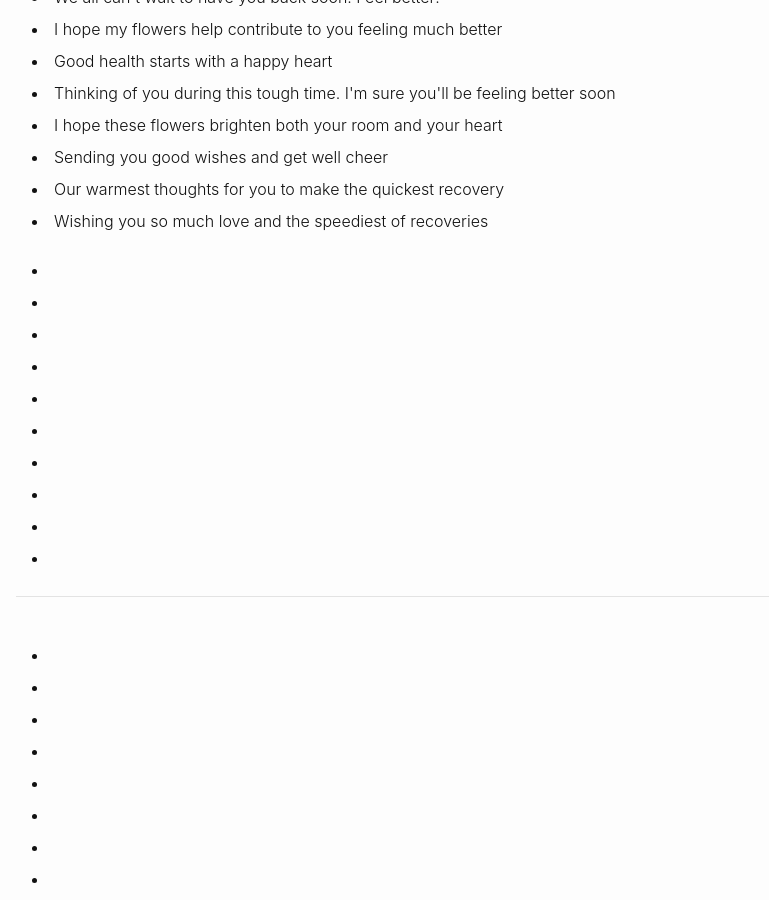
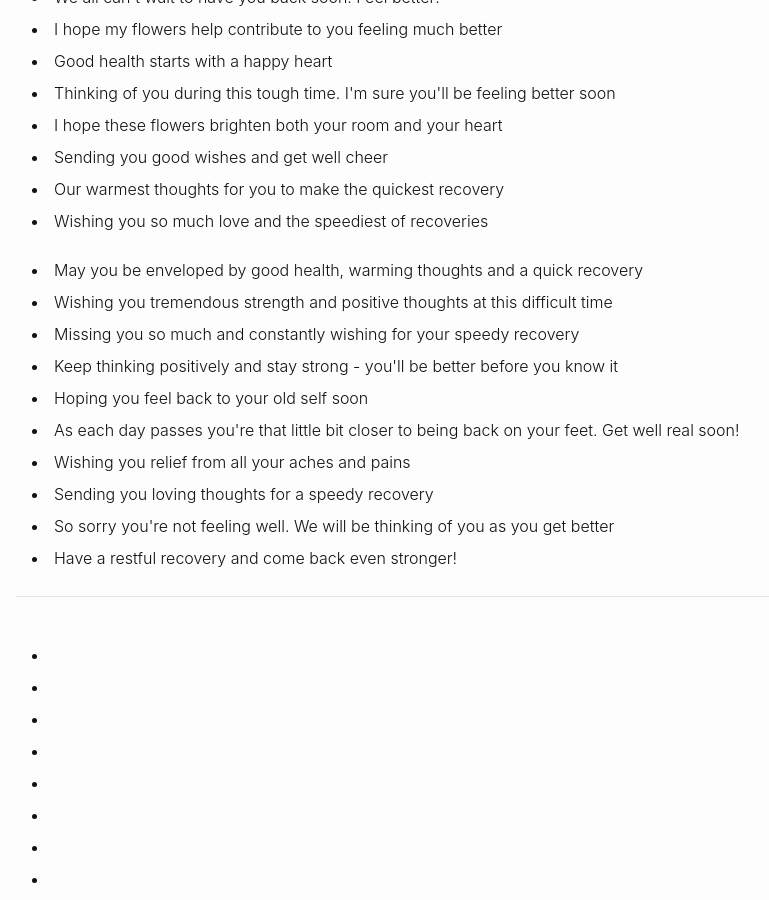
Before and after one commit to andyml123/andyml123.github.io, a Jekyll site: the page index2.html, which Jekyll copies as it is, in a window 1280 px wide and 900 px high, scrolled down 3079 px. Shown: the whole window, without its empty margins (154-923 px from the left). Built offline with Jekyll 4.4.1, drawn with Linux system fonts in a browser that asks for light colours.

Commit message:
Update index2.html

```diff
--- a/index2.html
+++ b/index2.html
@@ -151,16 +151,16 @@ Adsense ad here
 </p>
 
 <ul>
-<li> </li>
-<li> </li>
-<li> </li>
-<li> </li>
-<li> </li>
-<li> </li>
-<li> </li>
-<li> </li>
-<li> </li>
-<li> </li>
+<li>May you be enveloped by good health, warming thoughts and a quick recovery</li>
+<li>Wishing you tremendous strength and positive thoughts at this difficult time</li>
+<li>Missing you so much and constantly wishing for your speedy recovery</li>
+<li>Keep thinking positively and stay strong - you'll be better before you know it</li>
+<li>Hoping you feel back to your old self soon</li>
+<li>As each day passes you're that little bit closer to being back on your feet. Get well real soon!</li>
+<li>Wishing you relief from all your aches and pains</li>
+<li>Sending you loving thoughts for a speedy recovery</li>
+<li>So sorry you're not feeling well. We will be thinking of you as you get better</li>
+<li>Have a restful recovery and come back even stronger!</li>
 </ul>
 
 <hr>
```
